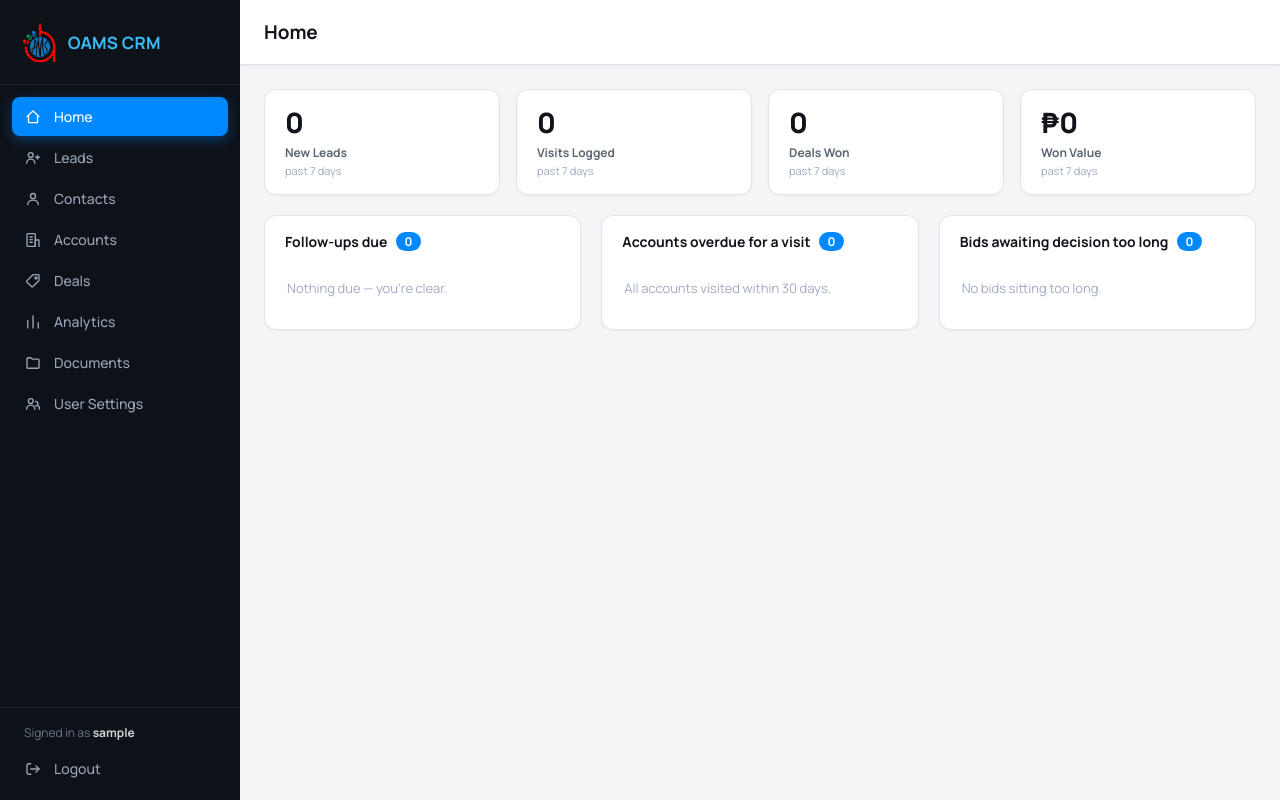
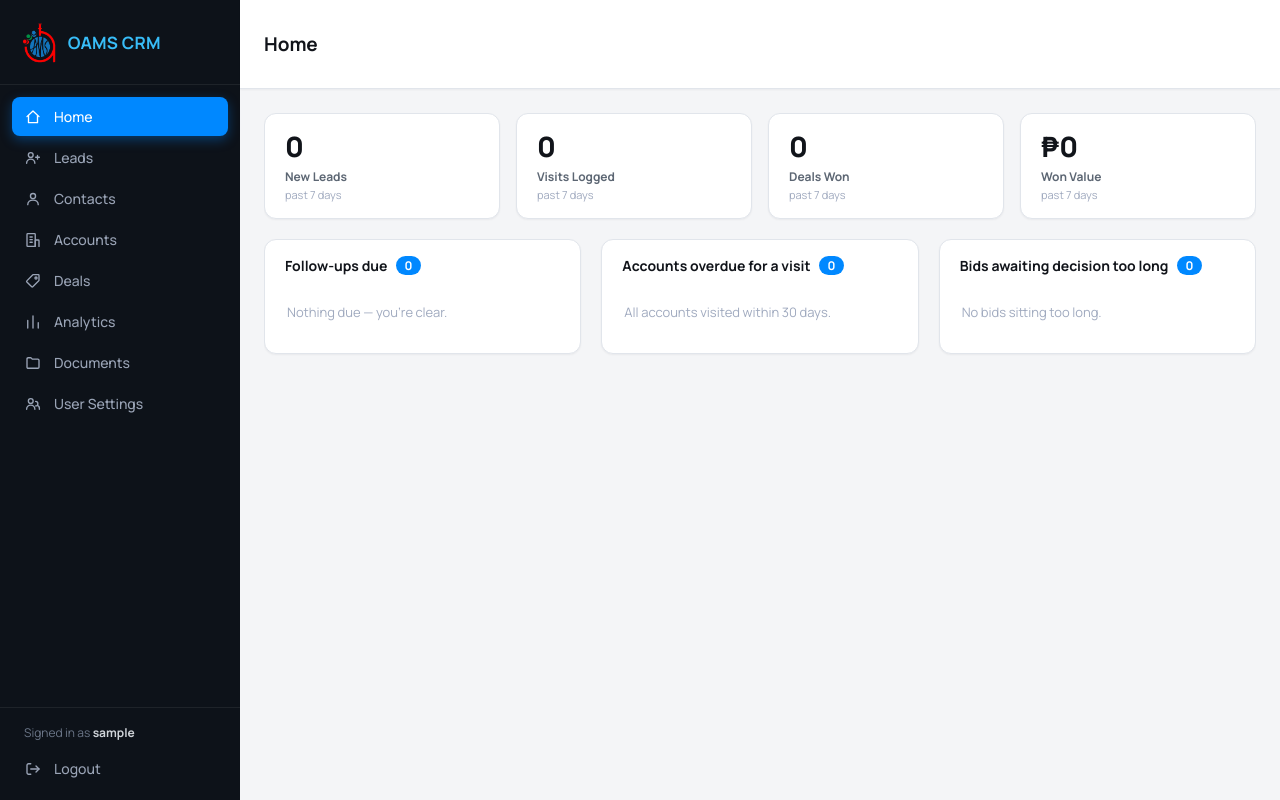
Before and after one commit to DominicOAMS/OAMS-CRM, a Flask app: page / in a window 1280 px wide. Run offline with Flask 3, Linux system fonts and the light colour scheme; the visitor is signed in with stand-in values (Sample User, id 1); data comes from the database, SQL or seed files in the repository; data that the repository does not hold is empty; some libraries are stand-ins or nearby versions.

Commit message:
fix sizing

```diff
--- a/static/style.css
+++ b/static/style.css
@@ -201,13 +201,15 @@
   }
 
   .top-bar {
-    height: 64px;
+    min-height: 64px;
     background-color: #ffffff;
     border-bottom: 1px solid var(--color-border);
     display: flex;
     align-items: center;
     justify-content: space-between;
-    padding: 0 24px;
+    flex-wrap: wrap;
+    row-gap: 8px;
+    padding: 12px 24px;
     box-shadow: var(--shadow-sm);
     flex-shrink: 0;
   }
@@ -219,8 +221,15 @@
     font-weight: 700;
   }
 
+  /* flex-wrap here (plus min-height/wrap on .top-bar above) is a safety net, not the
+     normal case - these buttons comfortably fit on one line at any screen size this app
+     targets. But a fixed single-line height with no wrap turns any unexpected width
+     pressure (a wider fallback font when Manrope fails to load, an aggressive OS/browser
+     zoom level) into a button silently clipped off past the edge of the screen instead
+     of visibly dropping to a second line. */
   .top-bar-buttons {
     display: flex;
+    flex-wrap: wrap;
     gap: 10px;
   }
 
@@ -379,11 +388,21 @@
     z-index: 10;
     display: flex;
     align-items: center;
+    flex-wrap: wrap;
     gap: 10px;
     padding: 8px 4px;
     margin-top: 8px;
     background: var(--color-bg);
     border-top: 1px solid var(--color-border);
+  }
+
+  /* Same safety-net reasoning as .top-bar-buttons above - this is the one item in the
+     row actually meant to flex, so it needs to be free to shrink all the way to 0
+     under width pressure (a flex item's default min-width:auto would otherwise refuse
+     to shrink below its content size) rather than pushing the record count after it
+     past the row's own edge. */
+  .table-scrollbar-track {
+    min-width: 0;
   }
 
   .table-scroll-btn {
```
